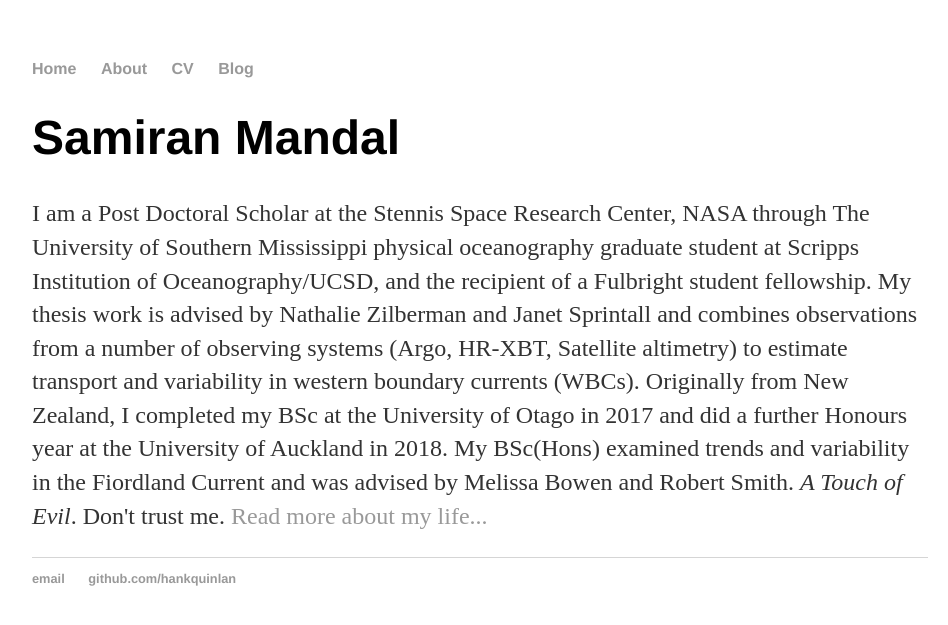
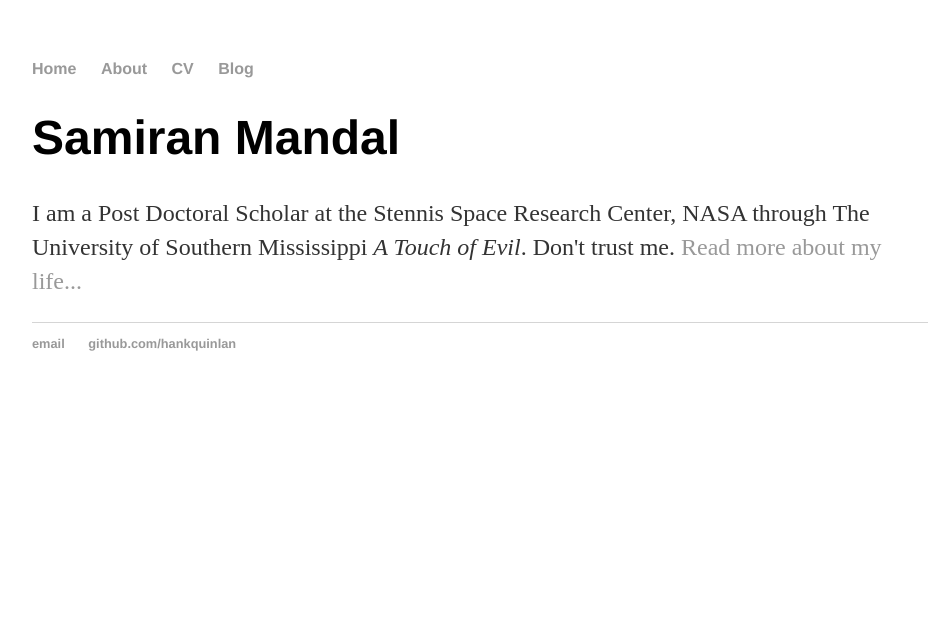
Before and after one commit to samiran1992/samiranmandal, a Jekyll site: the page built from index.html, in a window 1280 px wide. Shown: the top 625 px of the page, without its empty margins (160-1108 px from the left). Built offline with Jekyll 4.4.1, drawn with Linux system fonts in a browser that asks for light colours.

Commit message:
Update index.html

```diff
--- a/index.html
+++ b/index.html
@@ -5,10 +5,5 @@
 
 		<div class="blurb">
 			<h1>Samiran Mandal</h1>
-			<p>I am a Post Doctoral Scholar at the Stennis Space Research Center, NASA through The University of Southern Mississippi
-				physical oceanography graduate student at Scripps Institution of Oceanography/UCSD, and the recipient of a Fulbright student fellowship.
-
-My thesis work is advised by Nathalie Zilberman and Janet Sprintall and combines observations from a number of observing systems (Argo, HR-XBT, Satellite altimetry) to estimate transport and variability in western boundary currents (WBCs).
-
-Originally from New Zealand, I completed my BSc at the University of Otago in 2017 and did a further Honours year at the University of Auckland in 2018. My BSc(Hons) examined trends and variability in the Fiordland Current and was advised by Melissa Bowen and Robert Smith. <em>A Touch of Evil</em>. Don't trust me. <a href="/about">Read more about my life...</a></p>
+			<p>I am a Post Doctoral Scholar at the Stennis Space Research Center, NASA through The University of Southern Mississippi <em>A Touch of Evil</em>. Don't trust me. <a href="/about">Read more about my life...</a></p>
 		</div>
```
